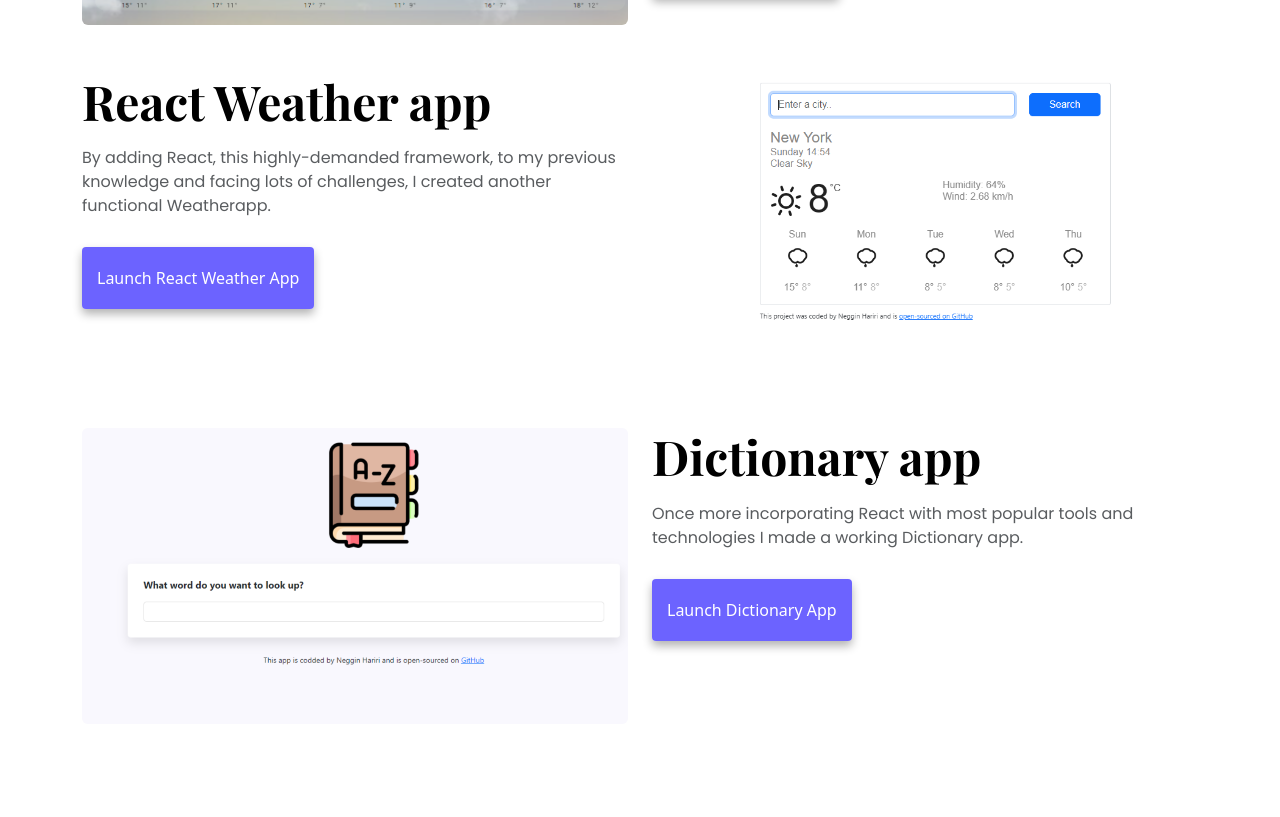
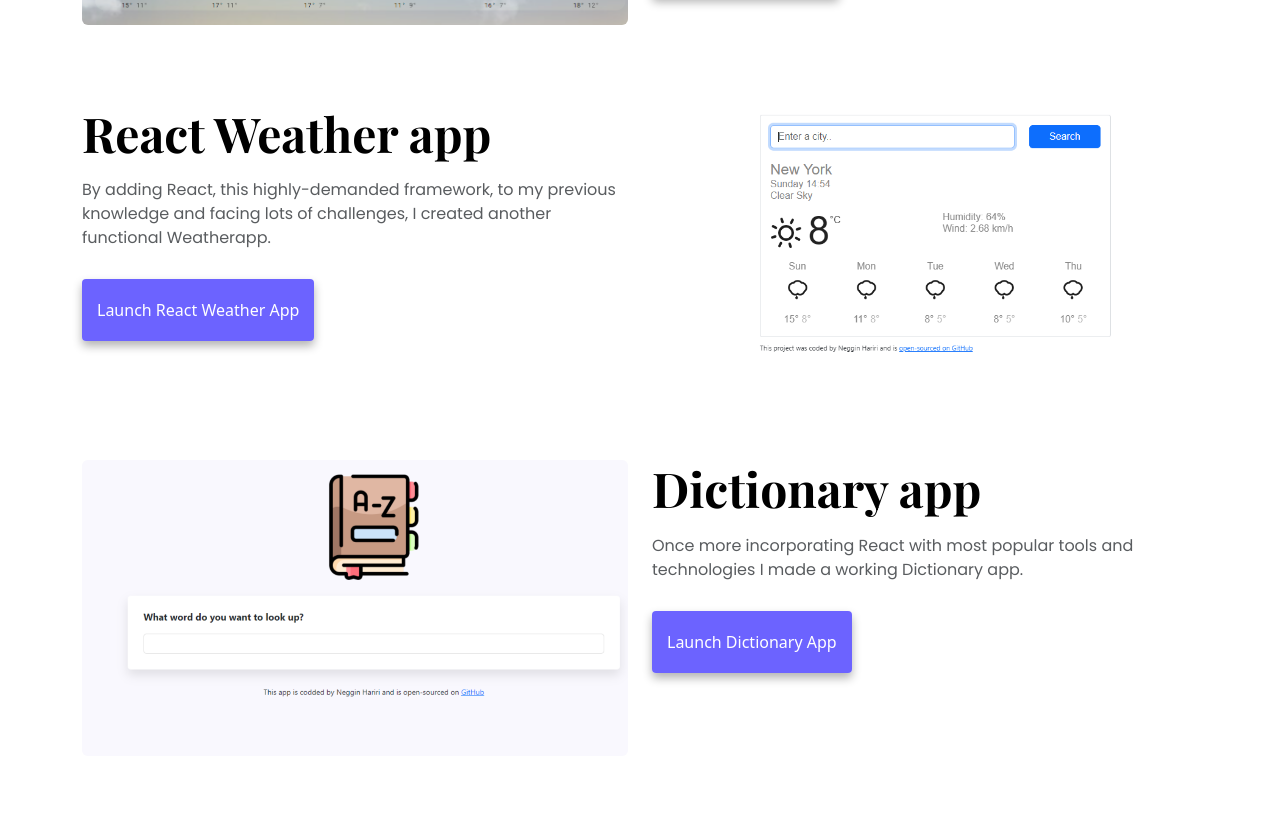
Before and after one commit to Neggin-h/Portfolio-Project, a plain HTML site: page index.html in a window 1280 px wide. Shown: the part 1081-1898 px from the top of the page. Drawn offline with nearby package versions, Linux system fonts and the light colour scheme; a web font is replaced by a local one.

Commit message:
Added more space between elements and moved one line of text

```diff
--- a/index.html
+++ b/index.html
@@ -80,8 +80,9 @@
           >Contact me</a
         >
       </div>
+       <p class="text-center m-5">👇 Check out some of my projects below 👇</p>
     </div>
-    <p class="text-center m-5">👇 Check out some of my projects below 👇</p>
+
     <div class="container">
       <div class="row mt-5">
         <div class="col d-none d-lg-block">
@@ -112,7 +113,7 @@
           </div>
         </div>
       </div>
-      <div class="row mt-5">
+      <div class="row mt-7">
         <div class="col">
           <div class="project-description">
             <h2 class="mb-3">React Weather app</h2>
--- a/src/style.css
+++ b/src/style.css
@@ -182,6 +182,10 @@ footer .social-links a {
   font-family: var(--default-font-family);
 }
 
+.mt-7 {
+  margin-top: 5rem;
+}
+
 @media (max-width: 960px) {
   h1 {
     font-size: 46px;
```
